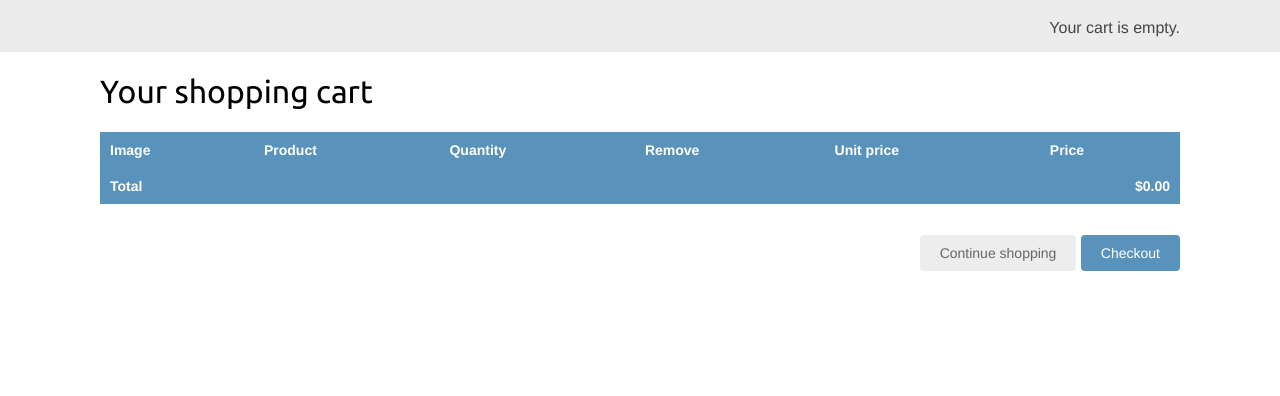
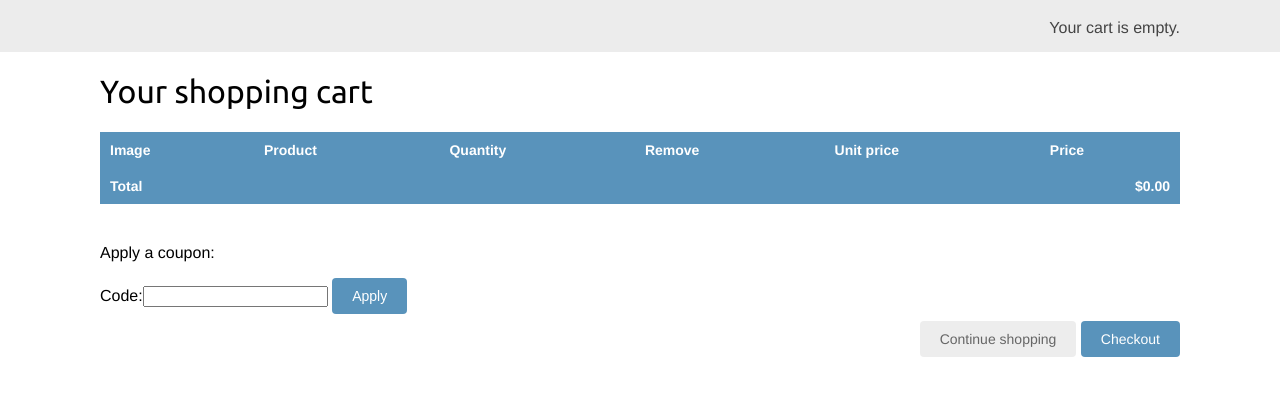
Before and after one commit to ansari3392/Django-3-by-example-OnlineShop, a Django app: page /cart/ in a window 1280 px wide. Shown: the part 46-442 px from the top of the page. Run offline with Django 3.2, Linux system fonts and the light colour scheme; parts of the project's set-up code (start-up, migrations or seed data) failed here and were passed over.

Commit message:
Feat(templates--cart): add coupon apply form

```diff
--- a/media/templates/cart/detail.html
+++ b/media/templates/cart/detail.html
@@ -78,6 +78,13 @@
 
     </tbody>
   </table>
+  <p>Apply a coupon:</p>
+  <form action="{% url 'coupons:apply' %}" method="POST">
+    {% csrf_token %}
+    {{coupon_apply_form }}
+    <input type="submit" value="Apply">
+  </form>
+
   <p class="text-right">
     <a href="{% url 'shop:product_list' %}" class="button
     light">Continue shopping</a>
```
